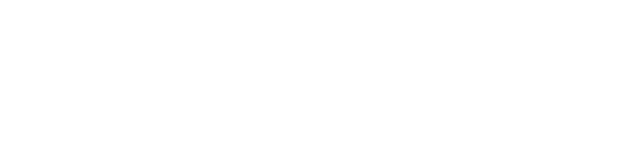
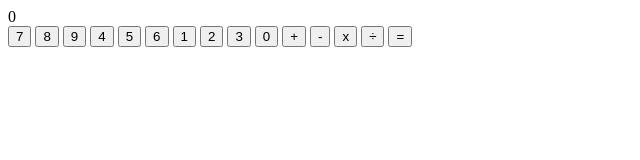
Before and after one commit to WinSanSri/calculator, a plain HTML site: page index.html in a window 1280 px wide. Shown: the whole page, without its empty margins (0-640 px from the left). Drawn offline with Linux system fonts and the light colour scheme.

Commit message:
Add number and operator buttons

```diff
--- a/index.html
+++ b/index.html
@@ -9,6 +9,24 @@
     <link rel="stylesheet" href="./styles.css">
 </head>
 <body>
+    <div id="wrapper">
+        <div class="output">0</div>
+        <button class="seven">7</button>
+        <button class="eight">8</button>
+        <button class="nine">9</button>
+        <button class="four">4</button>
+        <button class="five">5</button>
+        <button class="six">6</button>
+        <button class="one">1</button>
+        <button class="two">2</button>
+        <button class="three">3</button>
+        <button class="zero">0</button>
+        <button class="add">+</button>
+        <button class="substract">-</button>
+        <button class="mutiply">x</button>
+        <button class="divide">÷</button>
+        <button class="equal">=</button>
 
+    </div>
 </body>
 </html>
```
